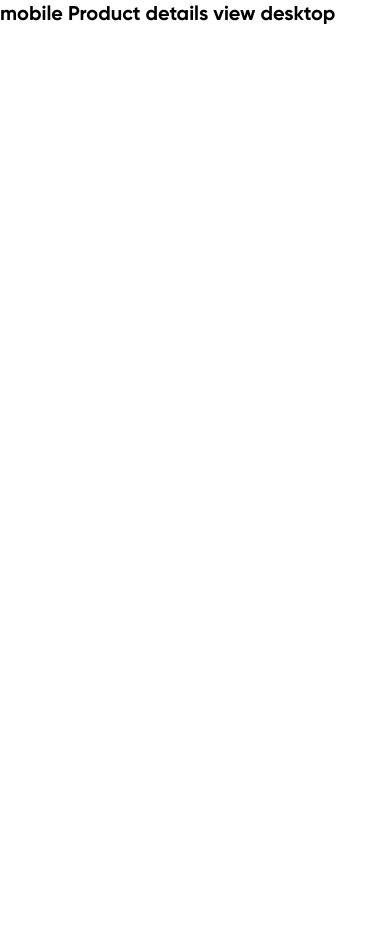
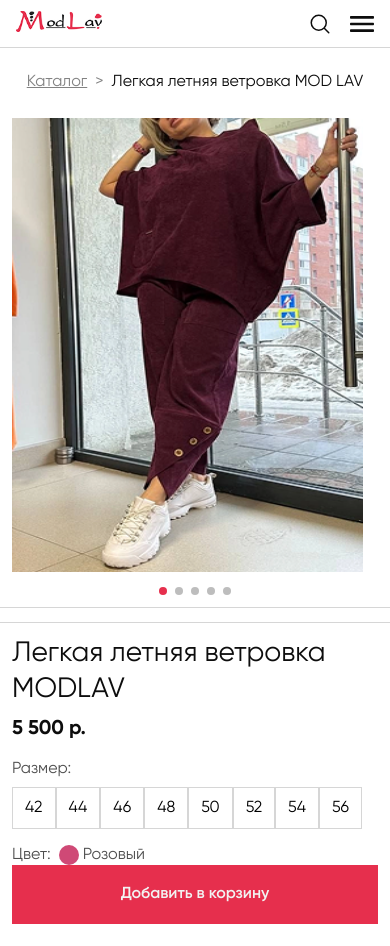
Before and after one commit to daniltrunin/modlav-store, a React (Vite) app: page /product-details/1 in a window 390 px wide. Before the commit the page ends 844 px from the top, so only its background shows below. Built offline with nearby package versions, Linux system fonts and the light colour scheme.

Commit message:
Half of the MobileProductDetails Component is ready

```diff
--- /dev/null
+++ b/src/features/MobileProductDetails/MobileProductDetails.jsx
@@ -0,0 +1,56 @@
+import styles from "./MobileProductDetails.module.css";
+import {Link} from "react-router-dom";
+import image from "../../assets/images/CardListItemPicture.png";
+
+const sizesArray = ['42', '44', '46', '48', '50', '52', '54', '56']
+
+export default function MobileProductDetails(props) {
+    return (
+        <div className={styles.container}>
+            <div className={styles.heading}>
+                <Link to="/" className={styles.previous}>
+                    Каталог
+                </Link>
+                <div className={styles.previous}>&gt;</div>
+                <div className={styles.current}>Легкая летняя ветровка MOD LAV</div>
+            </div>
+            <div className={styles["image-wrapper"]}>
+                <img className={styles.image} src={image}/>
+            </div>
+            <div className={styles.swipe}>
+                <div
+                    className={`${styles["swipe-item"]} ${styles["swipe-item--active"]}`}
+                ></div>
+                <div className={styles["swipe-item"]}></div>
+                <div className={styles["swipe-item"]}></div>
+                <div className={styles["swipe-item"]}></div>
+                <div className={styles["swipe-item"]}></div>
+            </div>
+            <div style={{
+                display: "flex",
+                flexDirection: "column",
+                rowGap: '1.4rem',
+                width: "100%",
+                marginBottom: '1.2rem'
+            }}>
+                <div className={styles.line}></div>
+                <div className={styles.line}></div>
+            </div>
+            <div className={styles.details}>
+                <h1 className={styles['product-name']}>Легкая летняя ветровка MODLAV</h1>
+                <div className={styles.price}>5 500 р.</div>
+                <div className={styles['sizes-wrapper']}>
+                    <div className={styles['size-heading']}>Размер:</div>
+                    <div className={styles['size-array']}>{sizesArray.map((size) => {
+                        return <div className={styles['size-item']}>{size}</div>
+                    })}</div>
+                </div>
+                <div className={styles['color-wrapper']}>
+                    <div className={styles['color-heading']}>Цвет:</div>
+                    <div className={styles['color-item']}>Розовый</div>
+                </div>
+                <div className={styles['add-to-cart-button']}>Добавить в корзину</div>
+            </div>
+        </div>
+    );
+}
--- /dev/null
+++ b/src/features/MobileProductDetails/MobileProductDetails.module.css
@@ -0,0 +1,204 @@
+/*Контейтер*/
+.container {
+    grid-area: product-details;
+
+    width: 100%;
+
+    display: flex;
+    flex-direction: column;
+    align-items: center;
+
+    padding: 2.2rem 1.2rem;
+}
+
+/*Навигация*/
+.heading {
+    display: flex;
+    align-items: center;
+    justify-content: center;
+
+    column-gap: 0.8rem;
+
+    padding-bottom: 2.4rem;
+}
+
+.previous {
+    font-weight: 400;
+    font-size: 1.6rem;
+    line-height: 2.4rem;
+
+    color: #828282;
+
+    cursor: pointer;
+}
+
+.current {
+    font-weight: 400;
+    font-size: 1.6rem;
+    line-height: 2.4rem;
+
+    color: var(--font-color-primary);
+
+    cursor: pointer;
+}
+
+/*Изображение товара*/
+.image-wrapper {
+    height: 100%;
+    width: 100%;
+}
+
+.image {
+    max-height: 46.4rem;
+    max-width: 35.1rem;
+
+    height: 100%;
+    width: 100%;
+
+    padding-bottom: 1rem;
+}
+
+/*Свайп картинок*/
+.swipe {
+    display: flex;
+    align-items: center;
+    justify-content: center;
+    column-gap: 0.8rem;
+
+    width: 100%;
+
+    margin-bottom: 1.2rem;
+}
+
+.swipe-item {
+    width: 0.8rem;
+    height: 0.8rem;
+
+    background-color: #bdbdbd;
+
+    border-radius: 50%;
+
+    cursor: pointer;
+}
+
+.swipe-item--active {
+    background-color: #e62f4d;
+}
+
+/*Разделительная линия*/
+.line {
+    width: calc(100% + 2.4rem);
+    margin-left: -1.2rem;
+
+
+    border-bottom: 0.1rem solid var(--border-line-color);
+}
+
+/*Детально про товар*/
+.details {
+
+}
+
+.product-name {
+    font-size: 2.8rem;
+    font-weight: 400;
+    line-height: 3.6rem;
+    color: var(--font-color-primary);
+
+    margin-bottom: 0.8rem;
+}
+
+.price {
+    font-size: 2rem;
+    font-weight: 600;
+    line-height: 2.8rem;
+    color: var(--font-color-primary);
+
+    margin-bottom: 1.6rem;
+}
+
+/*Размер товара*/
+.sizes-wrapper {
+    display: flex;
+    flex-direction: column;
+
+    row-gap: 0.8rem;
+
+    margin-bottom: 1.6rem;
+}
+
+.size-heading {
+    font-size: 1.6rem;
+    font-weight: 400;
+    line-height: 2rem;
+    color: #4F4F4F;
+}
+
+.size-array {
+    display: flex;
+}
+
+.size-item {
+    padding: 1.2rem;
+
+    font-size: 1.6rem;
+    font-weight: 400;
+    line-height: 1.6rem;
+
+    border: 0.1rem solid var(--border-line-color);
+}
+
+/*Цвет товара*/
+.color-wrapper {
+    display: flex;
+    align-items: center;
+
+    column-gap: 0.8rem;
+}
+
+.color-heading {
+    font-size: 1.6rem;
+    font-weight: 400;
+    line-height: 2rem;
+    color: #4F4F4F;
+}
+
+.color-item {
+    font-size: 1.6rem;
+    font-weight: 400;
+    line-height: 2rem;
+    color: #4F4F4F;
+
+    display: flex;
+    align-items: center;
+    column-gap: 0.4rem;
+
+    &::before {
+        content: '';
+
+        display: inline-block;
+
+        width: 2rem;
+        height: 2rem;
+
+        border-radius: 50%;
+
+        background-color: #CF4976;
+    }
+}
+
+/*Кнопка добавить в корзину*/
+.add-to-cart-button {
+    color: #F2F2F2;
+    font-size: 1.6rem;
+    font-weight: 500;
+    line-height: 120%;
+
+    background-color: var(--background-color-primary);
+
+    padding: 2rem 6.3rem;
+
+    display: flex;
+    align-items: center;
+    justify-content: center;
+}
--- a/src/variables.css
+++ b/src/variables.css
@@ -7,6 +7,8 @@
     --background-color-hover: rgb(239, 239, 239);
 
     --background-color-option: #F2F2F2;
+
+    --background-color-primary: #E62F4D;
 
     --toggle-background-color-enabled: #01d301;
     --toggle-background-color-disabled: white;
--- a/src/views/Mobile/MobileProductDetailsView/MobileProductDetailsView.jsx
+++ b/src/views/Mobile/MobileProductDetailsView/MobileProductDetailsView.jsx
@@ -1,10 +1,12 @@
-// import styles from
+import styles from './MobileProductDetailsView.module.css'
 import MobileHeader from '../../../features/Header/MobileHeader.jsx';
+import MobileProductDetails from "../../../features/MobileProductDetails/MobileProductDetails.jsx";
 
 export default function MobileProductDetailsView() {
     return (
-        <>
-            <h1>mobile Product details view desktop</h1>
-        </>
+        <div className={styles.container}>
+            <MobileHeader/>
+            <MobileProductDetails/>
+        </div>
     )
 }
--- a/src/views/Mobile/MobileProductDetailsView/MobileProductDetailsView.module.css
+++ b/src/views/Mobile/MobileProductDetailsView/MobileProductDetailsView.module.css
@@ -3,7 +3,7 @@
 
     grid-template-areas:
 'header'
-'products-details'
+'product-details'
 'similar'
 'ads'
 'newsletter'
```
